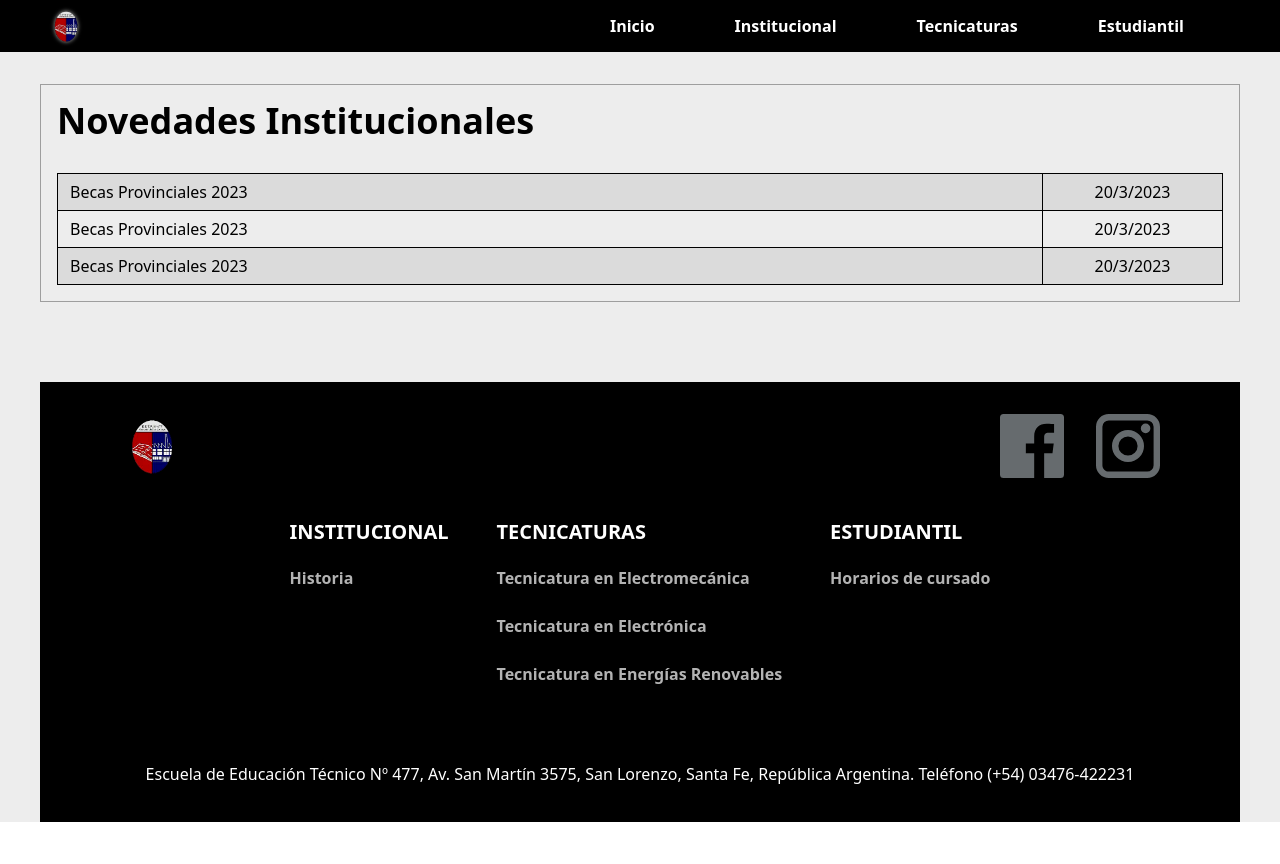
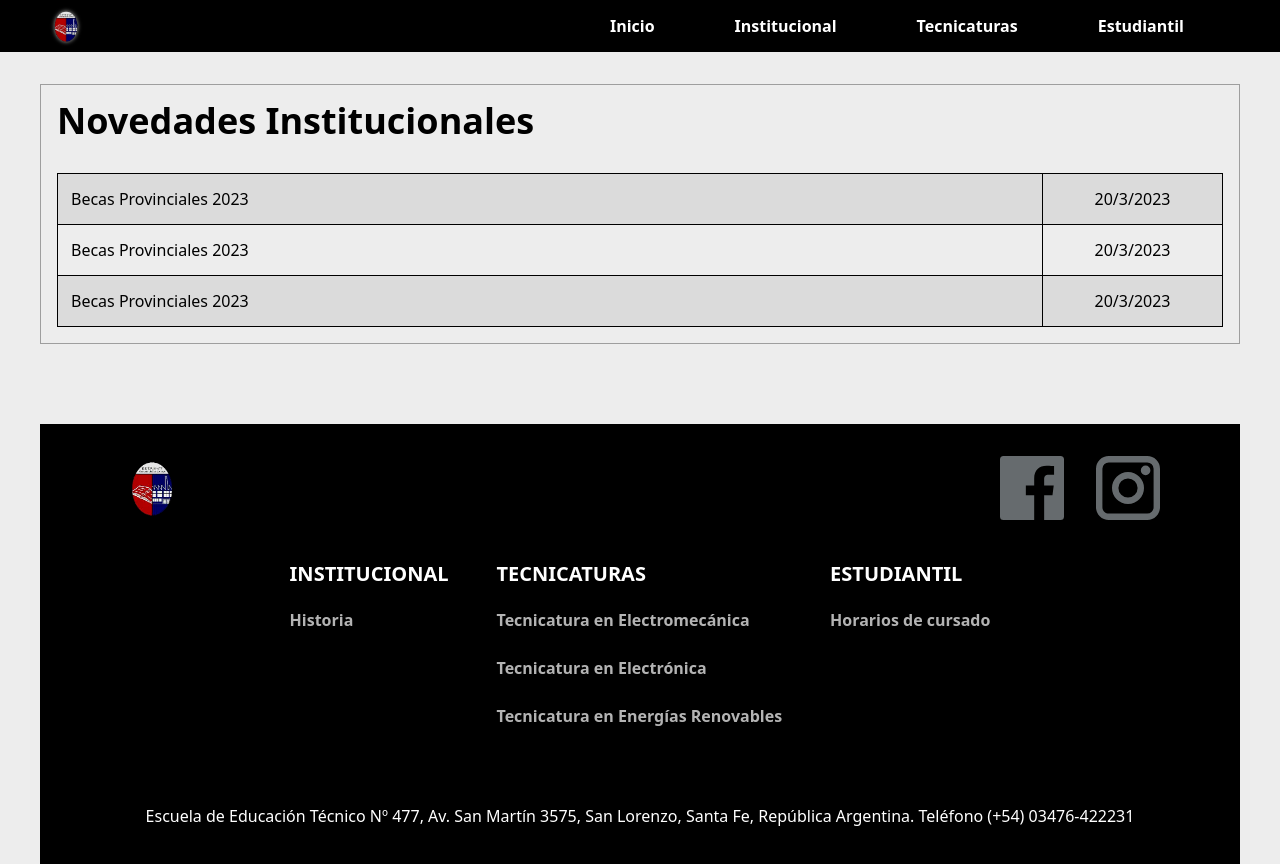
Before and after one commit to Martiks38/my_school_-page, a Next.js app: page /novedades in a window 1280 px wide. Before the commit the page ends 822 px from the top, so only its background shows below. Built offline with nearby package versions, Linux system fonts and the light colour scheme.

Commit message:
Corregir layout sin imagen y añadir padding a los enlaces de novedades/index

```diff
--- a/src/Layout/Layout.module.css
+++ b/src/Layout/Layout.module.css
@@ -1,5 +1,5 @@
 .gridAreas {
-	grid-template-rows: 3.25rem max-content;
+	grid-template-rows: 3.25rem 1fr;
 	grid-template-areas:
 		'header'
 		'content';
@@ -15,4 +15,5 @@
 
 .content {
 	grid-area: content;
+	align-self: flex-end;
 }
--- a/src/pages/novedades/index.tsx
+++ b/src/pages/novedades/index.tsx
@@ -19,15 +19,15 @@ export default function Novedades() {
 							{notices.map(({ date, id, title }, index) => {
 								return (
 									<tr key={id} className={index % 2 === 0 ? 'bg-[#dbdbdb]' : ''}>
-										<td className="px-3 py-1.5 border border-black">
+										<td className="border border-black">
 											<Link
 												href={`/novedades/${title.replaceAll(' ', '-')}`}
-												className="block w-fit hover:underline"
+												className="block w-fit px-3 py-3 hover:underline"
 											>
 												{title}
 											</Link>
 										</td>
-										<td className="w-[11.25rem] px-3 py-1.5 border border-black text-center">
+										<td className="w-[11.25rem] px-3 py-3 border border-black text-center">
 											{date}
 										</td>
 									</tr>
--- a/src/styles/globals.css
+++ b/src/styles/globals.css
@@ -12,6 +12,7 @@
 html,
 body {
 	width: 100%;
+	background-color: #ededed;
 }
 
 body {
```
